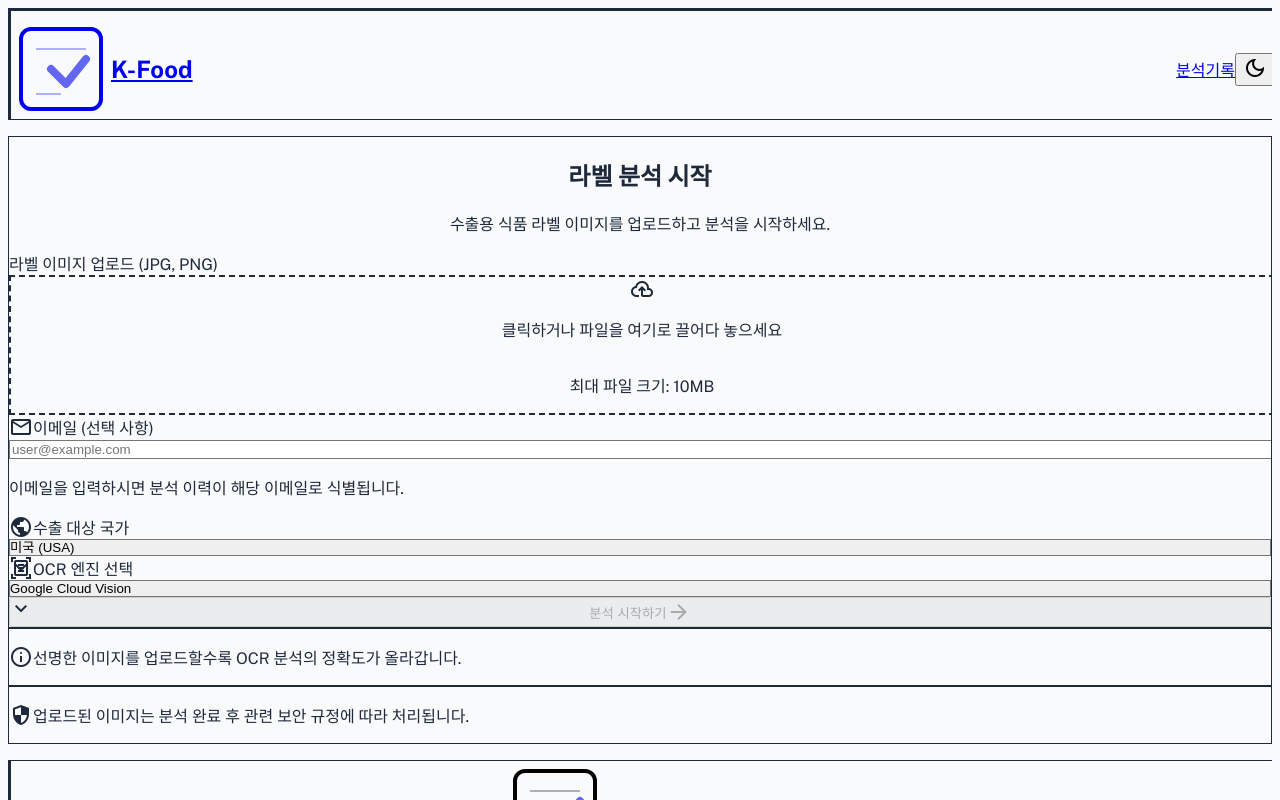
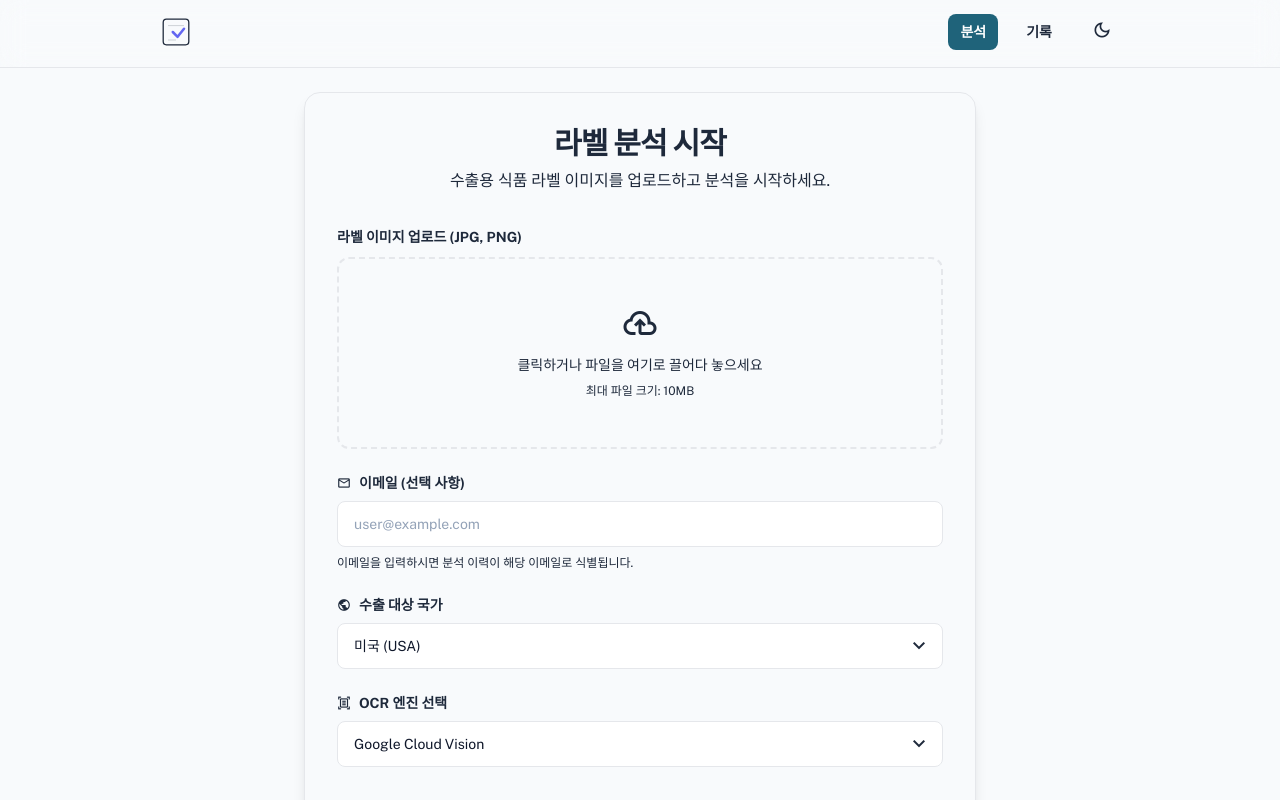
Before and after one commit to kimhj0707/kfood-export-passport-ai, a React (Vite) app in the folder frontend/: page /#/analyze in a window 1280 px wide. Shown: the top 800 px of the page. Built offline with nearby package versions, Linux system fonts and the light colour scheme; no server answers.

Commit message:
Revert "style: 페이지 전반의 테마 일관성 강화를 위한 UI 컴포넌트 개선"
This reverts commit 174c822926b999c575cf88ee905f6e783242f440.

```diff
--- a/frontend/components/AnalysisProgress.tsx
+++ b/frontend/components/AnalysisProgress.tsx
@@ -44,10 +44,10 @@ const AnalysisProgress: React.FC<AnalysisProgressProps> = ({ isOpen }) => {
 
   return (
     <div className="fixed inset-0 z-50 flex items-center justify-center bg-black/60 backdrop-blur-md">
-      <div className="bg-card border border-card-border rounded-2xl shadow-2xl w-full max-w-md mx-4 overflow-hidden">
-        <div className="bg-card-sub-bg px-6 py-5">
-          <h3 className="text-text-primary text-lg font-bold">라벨 분석 진행 중</h3>
-          <p className="text-text-secondary text-sm mt-1">잠시만 기다려주세요...</p>
+      <div className="bg-white dark:bg-slate-900 border border-slate-200 dark:border-slate-700 rounded-2xl shadow-2xl w-full max-w-md mx-4 overflow-hidden">
+        <div className="bg-slate-100 dark:bg-slate-800 px-6 py-5">
+          <h3 className="text-slate-900 dark:text-white text-lg font-bold">라벨 분석 진행 중</h3>
+          <p className="text-slate-600 dark:text-slate-300 text-sm mt-1">잠시만 기다려주세요...</p>
         </div>
 
         <div className="p-6">
@@ -64,7 +64,7 @@ const AnalysisProgress: React.FC<AnalysisProgressProps> = ({ isOpen }) => {
                   aria-current={isCurrent ? "step" : undefined}
                 >
                   <div className={`relative flex items-center justify-center w-10 h-10 rounded-full shrink-0 transition-all duration-300
-                    ${isCompleted ? "bg-green-500 text-white" : isCurrent ? "bg-primary text-white ring-2 ring-primary/50 ring-offset-2 ring-offset-card" : "bg-card-sub-bg text-text-muted"}`}>
+                    ${isCompleted ? "bg-green-500 text-white" : isCurrent ? "bg-primary text-white ring-2 ring-primary/50 ring-offset-2 ring-offset-white dark:ring-offset-slate-900" : "bg-slate-200 dark:bg-slate-700 text-slate-400 dark:text-slate-500"}`}>
                     {isCompleted ? (
                       <span className="material-symbols-outlined text-xl">check</span>
                     ) : (
@@ -72,23 +72,23 @@ const AnalysisProgress: React.FC<AnalysisProgressProps> = ({ isOpen }) => {
                     )}
                   </div>
                   <div className="flex-1 pt-1">
-                    <p className={`font-medium text-sm ${isCurrent ? 'text-text-primary font-bold' : isCompleted ? 'text-text-secondary' : 'text-text-muted'}`}>
+                    <p className={`font-medium text-sm ${isCurrent ? 'text-slate-900 dark:text-white font-bold' : isCompleted ? 'text-slate-600 dark:text-slate-300' : 'text-slate-400 dark:text-slate-500'}`}>
                       {step.label}
                       {isCompleted && <span className="ml-2 text-xs font-normal bg-green-500 text-white px-1.5 py-0.5 rounded-sm">완료</span>}
                     </p>
-                    {isCurrent && <p className="text-xs text-text-muted mt-0.5">{step.description}</p>}
+                    {isCurrent && <p className="text-xs text-slate-500 dark:text-slate-400 mt-0.5">{step.description}</p>}
                   </div>
                 </div>
               );
             })}
           </div>
 
-          <div className="mt-6 pt-4 border-t border-card-border">
-            <div className="flex items-center justify-between text-xs text-text-secondary">
+          <div className="mt-6 pt-4 border-t border-slate-200 dark:border-slate-700">
+            <div className="flex items-center justify-between text-xs text-slate-600 dark:text-slate-400">
               <span>진행률</span>
               <span>{Math.round(((currentStep + 1) / steps.length) * 100)}%</span>
             </div>
-            <div className="mt-2 h-2 bg-card-sub-bg rounded-full overflow-hidden relative">
+            <div className="mt-2 h-2 bg-slate-200 dark:bg-slate-700 rounded-full overflow-hidden relative">
               <div className="h-full bg-gradient-to-r from-primary via-primary to-primary rounded-full transition-all duration-500"
                 style={{ width: `${((currentStep + 1) / steps.length) * 100}%` }}
               />
--- a/frontend/index.html
+++ b/frontend/index.html
@@ -5,16 +5,25 @@
     <meta charset="UTF-8">
     <meta name="viewport" content="width=device-width, initial-scale=1.0, maximum-scale=5.0, viewport-fit=cover">
     <title>K-Food 수출 패스포트 AI</title>
+    <script src="https://cdn.tailwindcss.com"></script>
     <link href="https://fonts.googleapis.com/css2?family=Public+Sans:wght@400;500;600;700;900&display=swap" rel="stylesheet">
     <link href="https://fonts.googleapis.com/css2?family=Material+Symbols+Outlined:wght,FILL@100..700,0..1&display=swap" rel="stylesheet">
     <script>
-        // 초기 테마 설정 (FOUC 방지)
-        (function() {
-            const savedTheme = localStorage.getItem('theme');
-            const prefersDark = window.matchMedia('(prefers-color-scheme: dark)').matches;
-            const theme = savedTheme || (prefersDark ? 'dark' : 'light');
-            document.documentElement.classList.add(theme);
-        })();
+        tailwind.config = {
+            darkMode: 'class',
+            theme: {
+                extend: {
+                    colors: {
+                        primary: "#1f637a",
+                        "bg-light": "#f6f7f8",
+                        "bg-report": "#f8fafb",
+                    },
+                    fontFamily: {
+                        sans: ['Public Sans', 'sans-serif'],
+                    },
+                }
+            }
+        }
     </script>
     <style>
         .material-symbols-outlined {
--- a/frontend/pages/AnalyzePage.tsx
+++ b/frontend/pages/AnalyzePage.tsx
@@ -168,7 +168,7 @@ const AnalyzePage: React.FC = () => {
                   <span className="material-symbols-outlined text-sm">mail</span>이메일 (선택 사항)
                 </label>
                 <input id="email" type="email" placeholder="user@example.com" value={emailInput} onChange={(e) => setEmailInput(e.target.value)}
-                  className="w-full rounded-lg border border-card-border bg-card text-text-primary placeholder:text-text-muted py-3 px-4 text-sm focus:border-primary focus:ring-0" />
+                  className="w-full rounded-lg border border-card-border bg-white dark:bg-slate-800 text-slate-900 dark:text-white placeholder:text-slate-400 dark:placeholder:text-slate-500 py-3 px-4 text-sm focus:border-primary focus:ring-0" />
                 <p className="text-xs text-text-muted">이메일을 입력하시면 분석 이력이 해당 이메일로 식별됩니다.</p>
               </div>
 
@@ -179,7 +179,7 @@ const AnalyzePage: React.FC = () => {
                   </label>
                   <div className="relative">
                     <select id="country" value={country} onChange={(e) => setCountry(e.target.value)}
-                      className="block w-full rounded-lg border border-card-border bg-card py-3 px-4 text-text-primary focus:border-primary focus:ring-0 text-sm appearance-none cursor-pointer">
+                      className="block w-full rounded-lg border border-card-border bg-white dark:bg-slate-800 py-3 px-4 text-slate-900 dark:text-white focus:border-primary focus:ring-0 text-sm appearance-none cursor-pointer">
                       <option value="US">미국 (USA)</option><option value="JP">일본 (Japan)</option><option value="VN">베트남 (Vietnam)</option><option value="EU">유럽연합 (EU)</option><option value="CN">중국 (China)</option>
                     </select>
                     <div className="pointer-events-none absolute inset-y-0 right-0 flex items-center px-3 text-text-muted"><span className="material-symbols-outlined">expand_more</span></div>
@@ -191,7 +191,7 @@ const AnalyzePage: React.FC = () => {
                   </label>
                   <div className="relative">
                     <select id="ocr" value={ocrEngine} onChange={(e) => setOcrEngine(e.target.value)}
-                      className="block w-full rounded-lg border border-card-border bg-card py-3 px-4 text-text-primary focus:border-primary focus:ring-0 text-sm appearance-none cursor-pointer">
+                      className="block w-full rounded-lg border border-card-border bg-white dark:bg-slate-800 py-3 px-4 text-slate-900 dark:text-white focus:border-primary focus:ring-0 text-sm appearance-none cursor-pointer">
                       <option value="google">Google Cloud Vision</option><option value="tesseract">Tesseract</option>
                     </select>
                     <div className="pointer-events-none absolute inset-y-0 right-0 flex items-center px-3 text-text-muted"><span className="material-symbols-outlined">expand_more</span></div>
--- a/frontend/pages/HistoryPage.tsx
+++ b/frontend/pages/HistoryPage.tsx
@@ -145,7 +145,7 @@ const HistoryPage: React.FC = () => {
           </div>
           {userEmail && (
             <div className="flex flex-wrap items-center gap-3">
-              <button onClick={handleUnlinkEmail} className="flex items-center gap-2 px-4 py-2 rounded-lg border border-red-500/30 text-red-500 hover:bg-red-500/10 transition-colors">
+              <button onClick={handleUnlinkEmail} className="flex items-center gap-2 px-4 py-2 rounded-lg border border-red-500/30 text-red-500 dark:text-red-400 hover:bg-red-500/10 transition-colors">
                 <span className="material-symbols-outlined text-sm">link_off</span><span className="font-medium text-sm">이메일 연결 해제</span>
               </button>
               <button onClick={() => setShowFilters(!showFilters)} className={`flex items-center gap-2 px-4 py-2 rounded-lg border transition-colors ${hasActiveFilters ? 'border-primary bg-primary/10 text-primary' : 'border-card-border hover:bg-card-sub-bg text-text-secondary'}`}>
@@ -169,7 +169,7 @@ const HistoryPage: React.FC = () => {
                 placeholder="user@example.com"
                 value={emailInput}
                 onChange={(e) => setEmailInput(e.target.value)}
-                className="w-full rounded-lg border border-card-border bg-card text-text-primary placeholder:text-text-muted py-3 px-4 text-sm mb-4 focus:border-primary focus:ring-0"
+                className="w-full rounded-lg border border-card-border bg-white dark:bg-slate-800 text-slate-900 dark:text-white placeholder:text-slate-400 dark:placeholder:text-slate-500 py-3 px-4 text-sm mb-4 focus:border-primary focus:ring-0"
               />
               <button
                 onClick={handleLinkEmail}
@@ -237,7 +237,7 @@ const HistoryPage: React.FC = () => {
                       <span className="text-2xl">{countryFlags[item.country]}</span>
                       <h3 className="font-bold text-text-primary group-hover:text-primary leading-tight">{countryLabels[item.country]}</h3>
                     </div>
-                    <button onClick={(e) => handleDelete(item.id, e)} disabled={deleting === item.id} className="p-2 rounded-full text-text-muted hover:bg-red-500/10 hover:text-red-500 transition-colors disabled:opacity-50">
+                    <button onClick={(e) => handleDelete(item.id, e)} disabled={deleting === item.id} className="p-2 rounded-full text-text-muted hover:bg-red-500/10 hover:text-red-500 dark:hover:bg-red-500/20 dark:hover:text-red-400 transition-colors disabled:opacity-50">
                       {deleting === item.id ? (
                         <svg className="animate-spin h-4 w-4 text-text-primary" xmlns="http://www.w3.org/2000/svg" fill="none" viewBox="0 0 24 24">
                           <circle className="opacity-25" cx="12" cy="12" r="10" stroke="currentColor" strokeWidth="4"></circle>
@@ -278,7 +278,7 @@ const HistoryPage: React.FC = () => {
       </main>
 
       {showEmailModal && (
-        <div className="fixed inset-0 bg-black/50 backdrop-blur-lg flex items-center justify-center z-50">
+        <div className="fixed inset-0 bg-black/50 dark:bg-slate-900/80 backdrop-blur-lg flex items-center justify-center z-50">
           <div className="bg-card border border-card-border rounded-2xl shadow-2xl w-full max-w-md m-4">
             <div className="p-6">
               <h2 className="text-xl font-bold text-text-primary mb-2">이메일로 계속하기</h2>
--- a/frontend/tailwind.config.cjs
+++ b/frontend/tailwind.config.cjs
@@ -3,11 +3,7 @@ module.exports = {
   darkMode: 'class', // 다크모드 클래스 기반으로 활성화
   content: [
     "./index.html",
-    "./*.{ts,tsx}",
-    "./pages/**/*.{ts,tsx}",
-    "./components/**/*.{ts,tsx,svg}",
-    "./contexts/**/*.{ts,tsx}",
-    "./services/**/*.{ts,tsx}",
+    "./{src,pages,components}/**/*.{js,ts,jsx,tsx,svg}",
   ],
   theme: {
     extend: {
```
